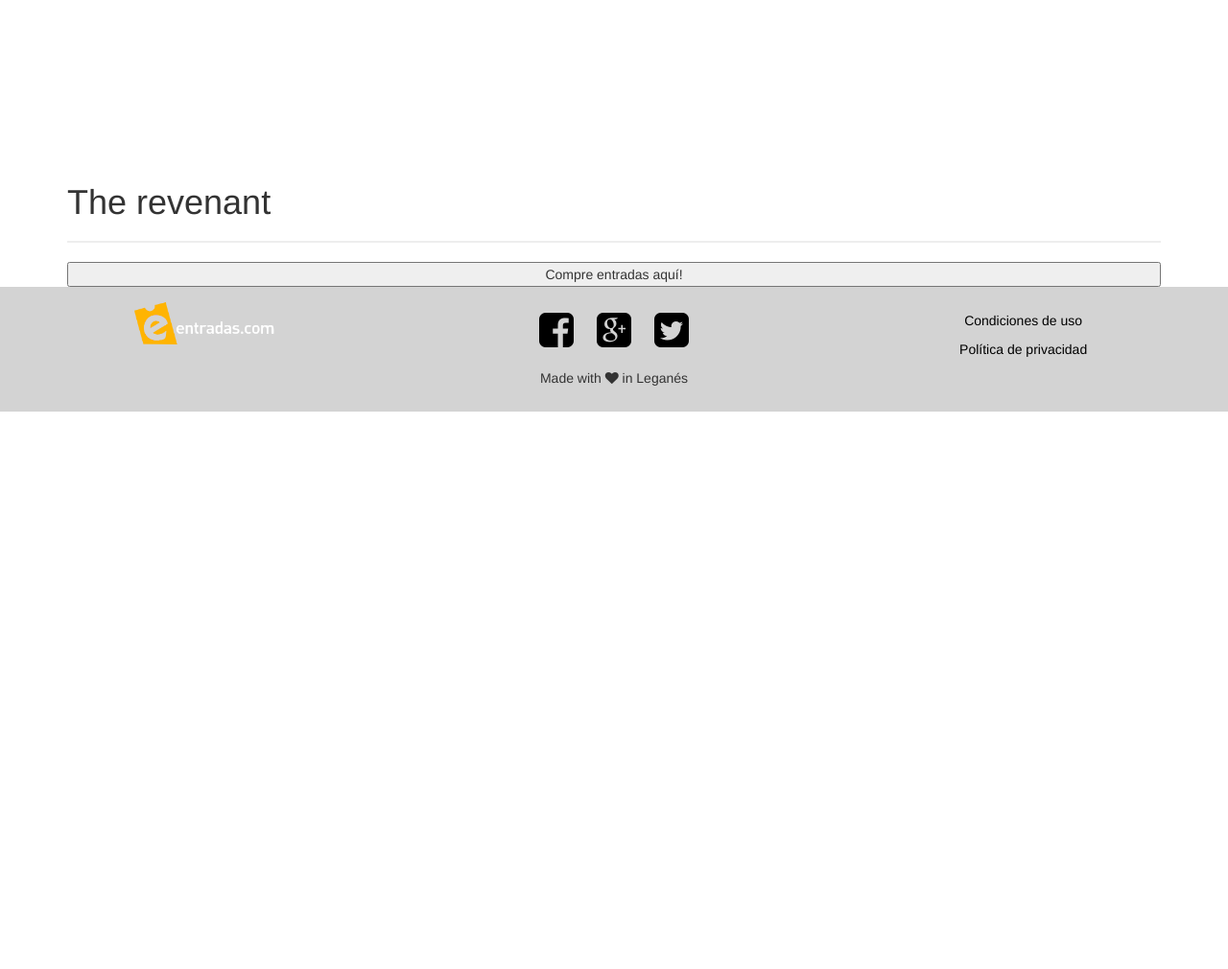
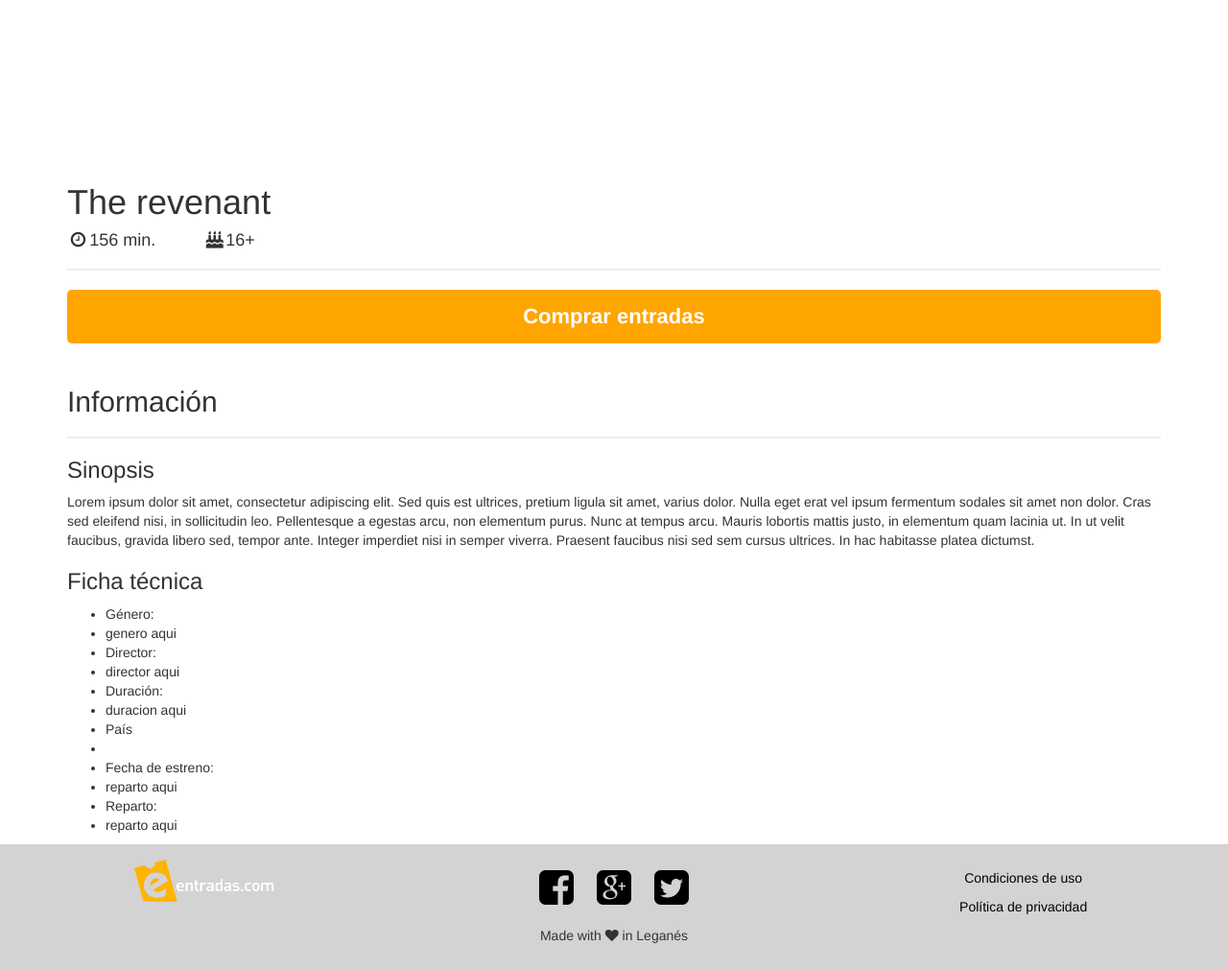
Before and after one commit to alexrs/dsi-uc3m-backend, a Flask app: page /event/1 in a window 1280 px wide. Shown: the part 549-1559 px from the top of the page at 96% size. Before the commit the page ends 978 px from the top, so only its background shows below. Run offline with Flask 2, Linux system fonts and the light colour scheme; some libraries are stand-ins or nearby versions.

Commit message:
ADD event details

```diff
--- /dev/null
+++ b/entradas_com/app/static/css/custom/event.css
@@ -0,0 +1,17 @@
+#purchase-button{
+    background-color: orange;
+    border: 2px solid orange;
+    border-radius: 5px;
+    padding-top: 10px;
+    padding-bottom: 10px;
+    color: white;
+    font-size: 22px;
+    font-weight: 800;
+    margin-bottom: 2em;
+}
+
+#fact-sheet > p {
+    font-weight: 800;
+    display: inline-block;
+    padding-right: 20px;
+}
--- a/entradas_com/app/templates/event/event.html
+++ b/entradas_com/app/templates/event/event.html
@@ -18,9 +18,9 @@
 	    <!-- Custom CSS -->
 	    <link href="{{ url_for('static', filename='css/custom/footer.css') }}" rel="stylesheet">
         <link href="{{ url_for('static', filename='css/custom/navbar.css') }}" rel="stylesheet">
-        <link href="{{ url_for('static', filename='css/custom/login-signup.css') }}" rel="stylesheet">
-        <link href="{{ url_for('static', filename='css/custom/bg-404-carousel.css') }}" rel="stylesheet">
         <link href="{{ url_for('static', filename='css/custom/sticky-footer.css') }}" rel="stylesheet">
+        <link href="{{ url_for('static', filename='css/custom/event.css') }}" rel="stylesheet">
+
 
 
 
@@ -92,9 +92,31 @@
 
         <!--Container for stuff below video-->
         <div class="container">
-            <h1>The revenant</h1>
+            <h1>The revenant </h1>
+            <h4><i class="fa fa-clock-o fa-fw" aria-hidden="true"></i>156 min.<i style="margin-left:50px"class="fa fa-birthday-cake fa-fw" aria-hidden="true"></i>16+</h4>
             <hr style="border-width:2px;color:pink">
-            <button class="col-xs-12">Compre entradas aquí!</button>
+            <button id="purchase-button" class="col-xs-12">Comprar entradas</button>
+            <h2>Información</h2>
+            <hr style="border-width:2px;color:pink">
+            <h3>Sinopsis</h3>
+            <p>Lorem ipsum dolor sit amet, consectetur adipiscing elit. Sed quis est ultrices, pretium ligula sit amet, varius dolor. Nulla eget erat vel ipsum fermentum sodales sit amet non dolor. Cras sed eleifend nisi, in sollicitudin leo. Pellentesque a egestas arcu, non elementum purus. Nunc at tempus arcu. Mauris lobortis mattis justo, in elementum quam lacinia ut. In ut velit faucibus, gravida libero sed, tempor ante. Integer imperdiet nisi in semper viverra. Praesent faucibus nisi sed sem cursus ultrices. In hac habitasse platea dictumst.</p>
+            <h3>Ficha técnica</h3>
+            <div id="fact-sheet">
+                <ul>
+                    <li class="left">Género:</li>
+                    <li class="right">genero aqui</li>
+                    <li class="left">Director:</li>
+                    <li class="right">director aqui</li>
+                    <li class="left">Duración:</li>
+                    <li class="right">duracion aqui</li>
+                    <li class="left">País</li>
+                    <li class="right"></li>
+                    <li class="left">Fecha de estreno:</li>
+                    <li class="right">reparto aqui</li>
+                    <li class="left">Reparto:</li>
+                    <li class="right">reparto aqui</li>
+                </ul>
+            </div>
         </div>
 
 
```
